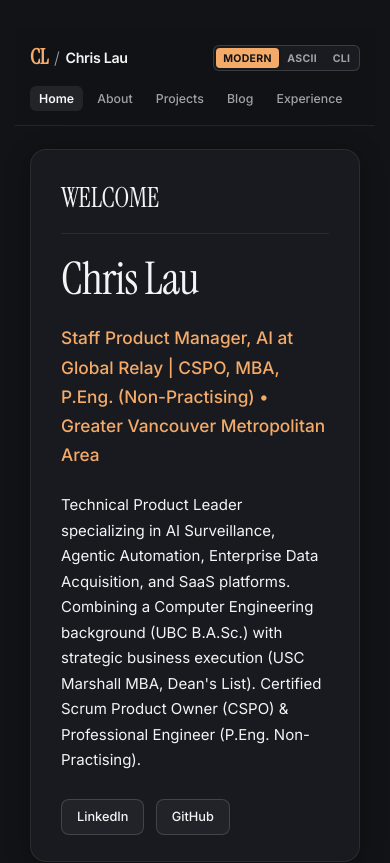
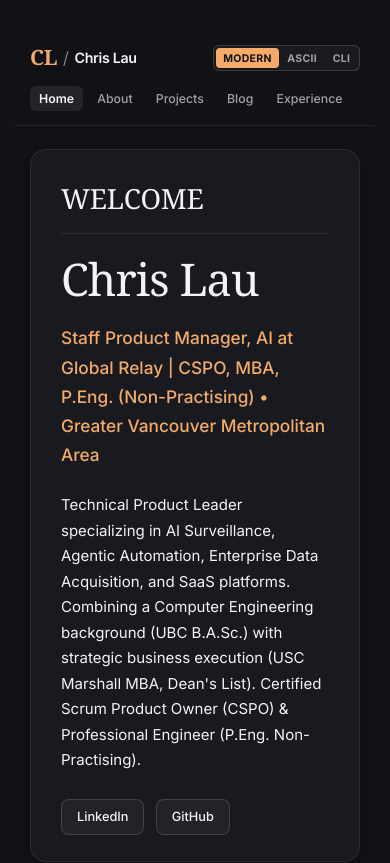
Before and after one commit to chris-lau/personalWebsite, a React (Vite) app in the folder frontend/: page / in a window 390 px wide. Shown: the top 863 px of the page. Built offline with nearby package versions, Linux system fonts and the light colour scheme.

Commit message:
fix(theme): add default data-theme=modern to html tag and :root fallbacks preventing white flash on mobile

```diff
--- a/frontend/index.html
+++ b/frontend/index.html
@@ -1,5 +1,5 @@
 <!DOCTYPE html>
-<html lang="en">
+<html lang="en" data-theme="modern">
   <head>
     <meta charset="UTF-8" />
     <link rel="icon" type="image/svg+xml" href="/favicon.svg" />
--- a/frontend/src/styles/variables.css
+++ b/frontend/src/styles/variables.css
@@ -1,4 +1,24 @@
-@import url('https://fonts.googleapis.com/css2?family=Instrument+Serif:ital@0;1&family=Inter:wght@300;400;500;600;700&display=swap');
+:root {
+  --bg-primary: #121316;
+  --bg-secondary: #1a1b20;
+  --bg-card: rgba(28, 30, 36, 0.7);
+  --text-primary: #f4f4f6;
+  --text-muted: #a1a1aa;
+  --text-inverse: #121316;
+
+  --header-color: #f4f4f6;
+  --accent-primary: #f4ab6a;  /* Warm Amber Glow */
+  --accent-secondary: #a78bfa;/* Soft Lavender Glow */
+  --accent-highlight: #38bdf8;/* Soft Cyan Glow */
+  --accent-purple: #c084fc;
+
+  --border-color: rgba(255, 255, 255, 0.15);
+  --border-muted: rgba(255, 255, 255, 0.08);
+
+  --font-family: 'Inter', -apple-system, BlinkMacSystemFont, 'Segoe UI', Roboto, sans-serif;
+  --font-serif: 'Instrument Serif', Georgia, serif;
+  --container-max-width: 1040px;
+}
 
 /* Theme 1: Warm Earthy ASCII Retro Terminal */
 [data-theme="ascii"] {
```
